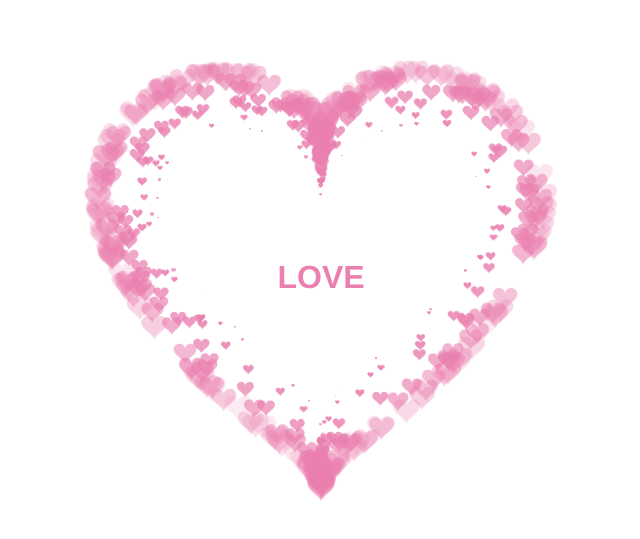
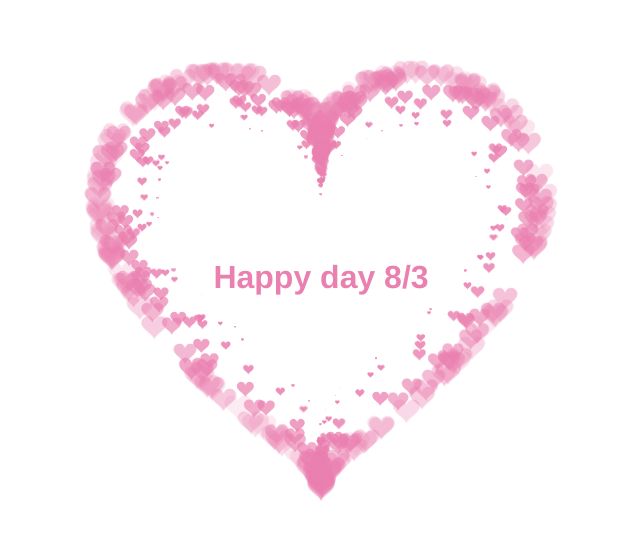
Before and after one commit to xuantuyentran/myHeart, a plain HTML site: page index.html in a window 1280 px wide. Shown: the part 123-662 px from the top of the page, without its empty margins (319-959 px from the left). Drawn offline with Linux system fonts and the light colour scheme.

Commit message:
update code

```diff
--- a/index.html
+++ b/index.html
@@ -30,7 +30,7 @@ color: #ea80b0; justify-content: space-around; align-items: center;  width: 100%
 
  <BODY>
   <canvas id="pinkboard"></canvas>
- <h1 class="name">LOVE</h1>
+ <h1 class="name">Happy day 8/3</h1>
   <script>
   /*
  * Settings
```
